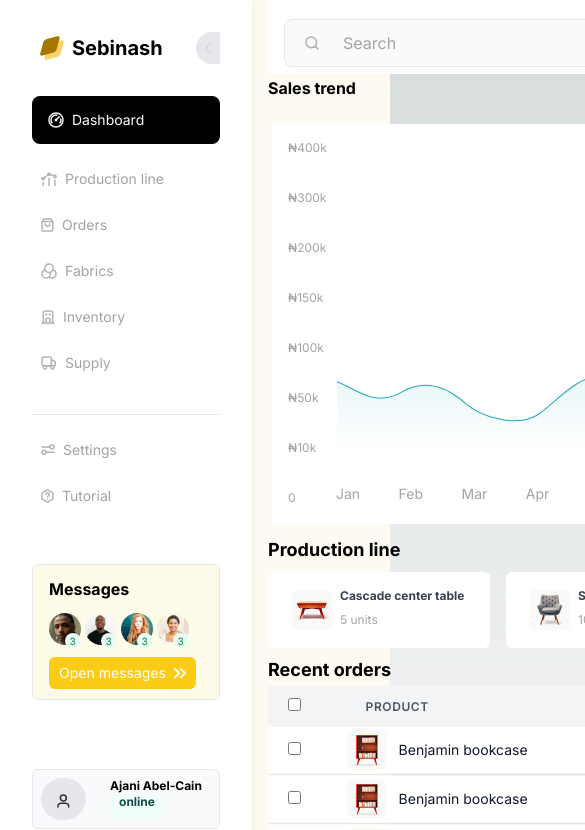
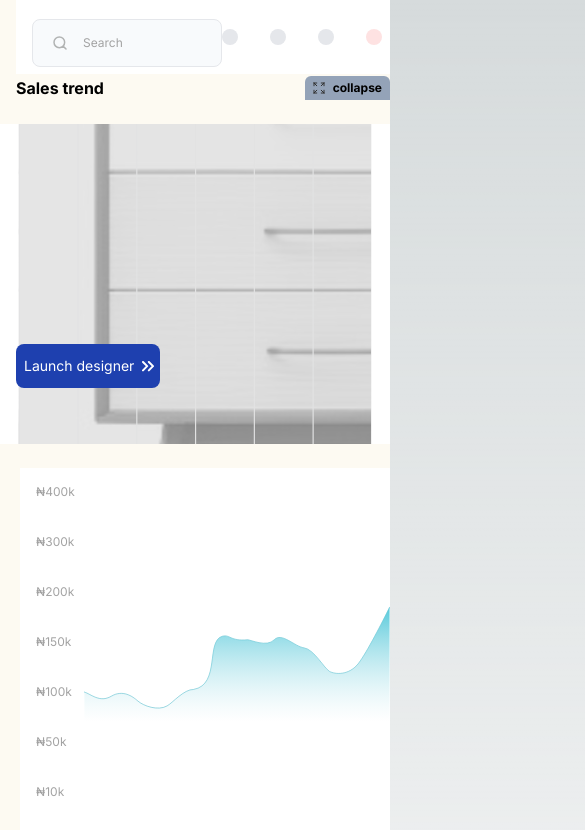
Before and after one commit to DamilolaOmotoyinbo/sebinash, a Next.js app: page / in a window 390 px wide. Shown: the top 830 px of the page, 585 px wide, since content can reach past the window. Built offline with nearby package versions, Linux system fonts and the light colour scheme.

Commit message:
fix:searchbar

```diff
--- a/components/dashboard/Navbar.tsx
+++ b/components/dashboard/Navbar.tsx
@@ -1,14 +1,25 @@
 import React from "react";
 import Image from "next/image";
-import { search, eicon, fold, bell, signout, collapse } from "@/assests/assests";
+import {
+  search,
+  eicon,
+  fold,
+  bell,
+  signout,
+  collapse,
+} from "@/assests/assests";
 
 const Navbar: React.FC = () => {
   return (
     <div>
       <div className="h-[74px] ml-4 flex bg-white justify-between items-center">
         <div className="border gap-6 text-neutral-400 rounded-lg bg-slate-50 mt-3 flex ml-4 items-center w-[408px] h-[48px] cursor-pointer">
-          <Image className="ml-5 " src={search} alt="search" />
-          <p>Search</p>
+          <div className="flex items-center gap-4 group">
+            <div className="ml-5 group-hover:filter group-hover:grayscale group-hover:invert">
+              <Image src={search} alt="search" />
+            </div>
+            <p className="group-hover:text-black text-xs">Search</p>
+          </div>
         </div>
         <div className="flex gap-8 items-center pr-2 cursor-pointer">
           <div className="bg-gray-200 rounded-full p-2">
--- a/components/dashboard/RecentOrders.tsx
+++ b/components/dashboard/RecentOrders.tsx
@@ -204,7 +204,7 @@ const RecentOrders: React.FC = () => {
           <thead>
             <tr>
               <th className="px-5 py-3 bg-gray-100 text-left text-xs font-semibold text-gray-600 uppercase tracking-wider">
-                <input type="checkbox" />
+                <input className="bg-white" type="checkbox" />
               </th>
               <th className="px-5 py-3 bg-gray-100 text-left text-xs font-semibold text-gray-600 uppercase tracking-wider">
                 Product
--- a/components/dashboard/Sidebar.tsx
+++ b/components/dashboard/Sidebar.tsx
@@ -1,5 +1,4 @@
-"use client";
-import React, { useState } from "react";
+import React from "react";
 import Image from "next/image";
 import {
   logo,
@@ -18,28 +17,19 @@ import {
 } from "@/assests/assests";
 
 const Sidebar: React.FC = () => {
-  const [isOpen, setIsOpen] = useState(true);
-
-  const toggleSidebar = () => {
-    setIsOpen(!isOpen);
-  };
-
   return (
-    <div className={`bg-white h-[861px] ${isOpen ? 'w-[252px]' : 'w-[64px]'} p-[32px] shadow-md transition-all duration-300 flex flex-col justify-between`}>
-      <div>
-        <div className="mb-8 flex items-center">
-          <div className={`flex gap-2 ${!isOpen && 'hidden'}`}>
+    <div className="bg-white gap-[43px] h-[861px] w-[252px] p-[32px] shadow-md">
+      <div className="mb-8 flex ">
+        <div className="flex gap-2 ">
           <Image className="ml-2" src={logo} alt="logo" />
           <h1 className="text-xl font-bold cursor-pointer">Sebinash</h1>
         </div>
-          <div
-            onClick={toggleSidebar}
-            className="ml-auto flex pr-0 items-center justify-center w-6 h-8 bg-gray-200 rounded-tl-full rounded-bl-full cursor-pointer"
-          >
-            <Image src={isOpen ? leftarrow : rightarrow} alt="toggle arrow" />
+
+        <div className="ml-auto flex items-center justify-center w-6 h-8 bg-gray-200 rounded-tl-full rounded-bl-full cursor-pointer">
+          <Image src={leftarrow} alt="leftarrow" />
         </div>
       </div>
-        <div className={`pb-4 ${!isOpen && 'hidden'}`}>
+      <div className="pb-4">
         <button className="flex rounded-lg w-[188px] h-[48px] bg-black gap-2 items-center mb-6 cursor-pointer">
           <Image className="ml-4" src={dash} alt="dash" />
           <p className="text-white text-sm">Dashboard</p>
@@ -50,40 +40,40 @@ const Sidebar: React.FC = () => {
           <p className="text-neutral-400 text-sm">Production line</p>
         </div>
 
-          <div className="flex gap-2 hover:bg-gray-200 hover:border-gray-400 hover:border rounded items-center mb-6 cursor-pointer border border-transparent transition-all border-height-48">
+        <div className="flex gap-2 items-center mb-6 cursor-pointer">
           <Image className="ml-2" src={orders} alt="line" />
           <p className="text-neutral-400 text-sm">Orders</p>
         </div>
 
-          <div className="flex gap-2 hover:bg-gray-200 hover:border-gray-400 hover:border rounded items-center mb-6 cursor-pointer border border-transparent transition-all border-height-48">
+        <div className="flex gap-2 items-center mb-6 cursor-pointer">
           <Image className="ml-2" src={fabrics} alt="line" />
           <p className="text-neutral-400 text-sm">Fabrics</p>
         </div>
 
-          <div className="flex gap-2 hover:bg-gray-200 hover:border-gray-400 hover:border rounded items-center mb-6 cursor-pointer border border-transparent transition-all border-height-48">
+        <div className="flex gap-2 items-center mb-6 cursor-pointer">
           <Image className="ml-2" src={inventory} alt="line" />
           <p className="text-neutral-400 text-sm">Inventory</p>
         </div>
 
-          <div className="flex gap-2 hover:bg-gray-200 hover:border-gray-400 hover:border rounded items-center mb-6 cursor-pointer border border-transparent transition-all border-height-48">
+        <div className="flex gap-2 items-center mb-6 cursor-pointer">
           <Image className="ml-2" src={supply} alt="line" />
           <p className="text-neutral-400 text-sm">Supply</p>
         </div>
       </div>
       <hr />
-        <div className={`mt-6 ${!isOpen && 'hidden'}`}>
-          <div className="flex gap-2 hover:bg-gray-200 hover:border-gray-400 hover:border rounded items-center mb-6 cursor-pointer border border-transparent transition-all border-height-48">
+      <div className="mt-6">
+        <div className="flex gap-2 items-center mb-6 cursor-pointer">
           <Image className="ml-2" src={settings} alt="settings" />
           <p className="text-neutral-400 text-sm">Settings</p>
         </div>
 
-          <div className="flex gap-2 hover:bg-gray-200 hover:border-gray-400 hover:border rounded items-center mb-6 cursor-pointer border border-transparent transition-all border-height-48">
+        <div className="flex gap-2 items-center mb-6 cursor-pointer">
           <Image className="ml-2" src={tutorial} alt="tutorial" />
           <p className="text-neutral-400 text-sm">Tutorial</p>
         </div>
       </div>
-      </div>
-      <div className={`border w-[188px] h-[136px] mb-9 bg-yellow-50 rounded-md cursor-pointer ${!isOpen && 'hidden'}`}>
+
+      <div className="border w-[188px] h-[136px] mt-14 mb-9 bg-yellow-50 rounded-md cursor-pointer">
         <p className="font-bold pl-4 mt-3 mb-3">Messages</p>
         <div>
           <Image className="ml-4" src={message} alt="line" />
@@ -94,7 +84,7 @@ const Sidebar: React.FC = () => {
         </div>
       </div>
 
-      <div className={`flex border gap-4 h-[60px] bg-gray-50 rounded-md cursor-pointer ${!isOpen && 'hidden'}`}>
+      <div className="flex border gap-4 h-[60px] mt-16 bg-gray-50 rounded-md cursor-pointer">
       <div className="bg-gray-200 rounded-full m-2 p-4">
             <Image src={user} alt="user" />
           </div>
--- a/pages/dashboard.tsx
+++ b/pages/dashboard.tsx
@@ -9,17 +9,22 @@ import { canvas, rightarrow } from "@/assests/assests";
 
 const Dashboard: React.FC = () => {
   return (
-    <div style={{ backgroundColor: "#FDFAF2" }} className="flex h-[1211px]">
-      <Sidebar />
+    <div
+      style={{ backgroundColor: "#FDFAF2" }}
+      className="flex flex-col md:flex-row h-auto min-h-screen"
+    >
+      <div className="hidden md:block">
+        <Sidebar />
+      </div>
       <div className="flex-1">
         <Navbar />
-        <div className="flex gap-6 mt-6">
-          <div className="flex-1 ">
+        <div className="flex flex-col md:flex-row gap-6 mt-6">
+          <div className="flex-1 order-2 md:order-1">
             <SalesTrend />
             <ProductionLine />
             <RecentOrders />
           </div>
-          <div className="relative h-[727px]">
+          <div className="relative h-80 md:h-[727px] order-1 md:order-2">
             <Image
               className="w-full h-full object-cover"
               src={canvas}
@@ -27,7 +32,7 @@ const Dashboard: React.FC = () => {
             />
             <button className="absolute bottom-14 left-4 flex bg-blue-800 text-white w-36 pl-2 text-sm h-[44px] items-center gap-2 rounded-lg">
               <p>Launch designer</p>
-              <Image className="" src={rightarrow} alt="canvas" />
+              <Image src={rightarrow} alt="canvas" />
             </button>
           </div>
         </div>
```
Lines whose indentation alone changed are shown as unchanged.
